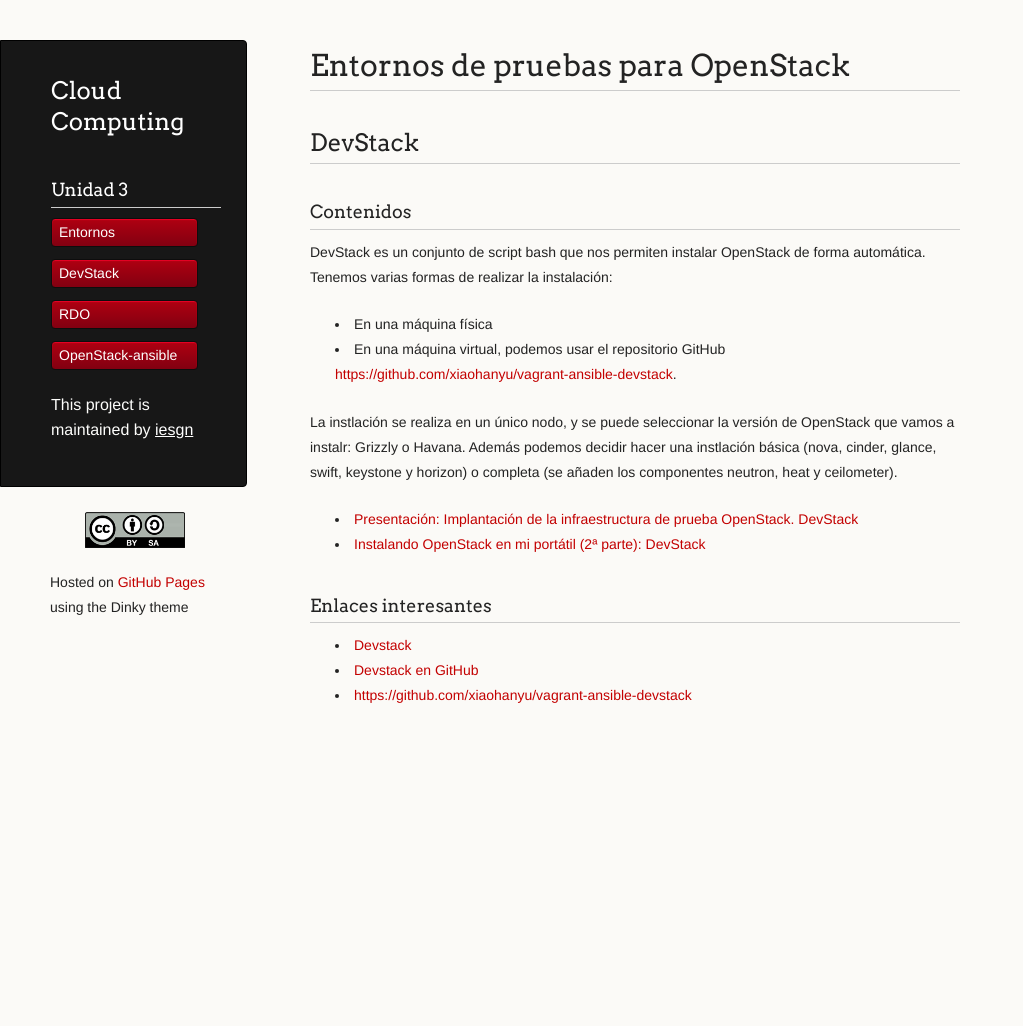
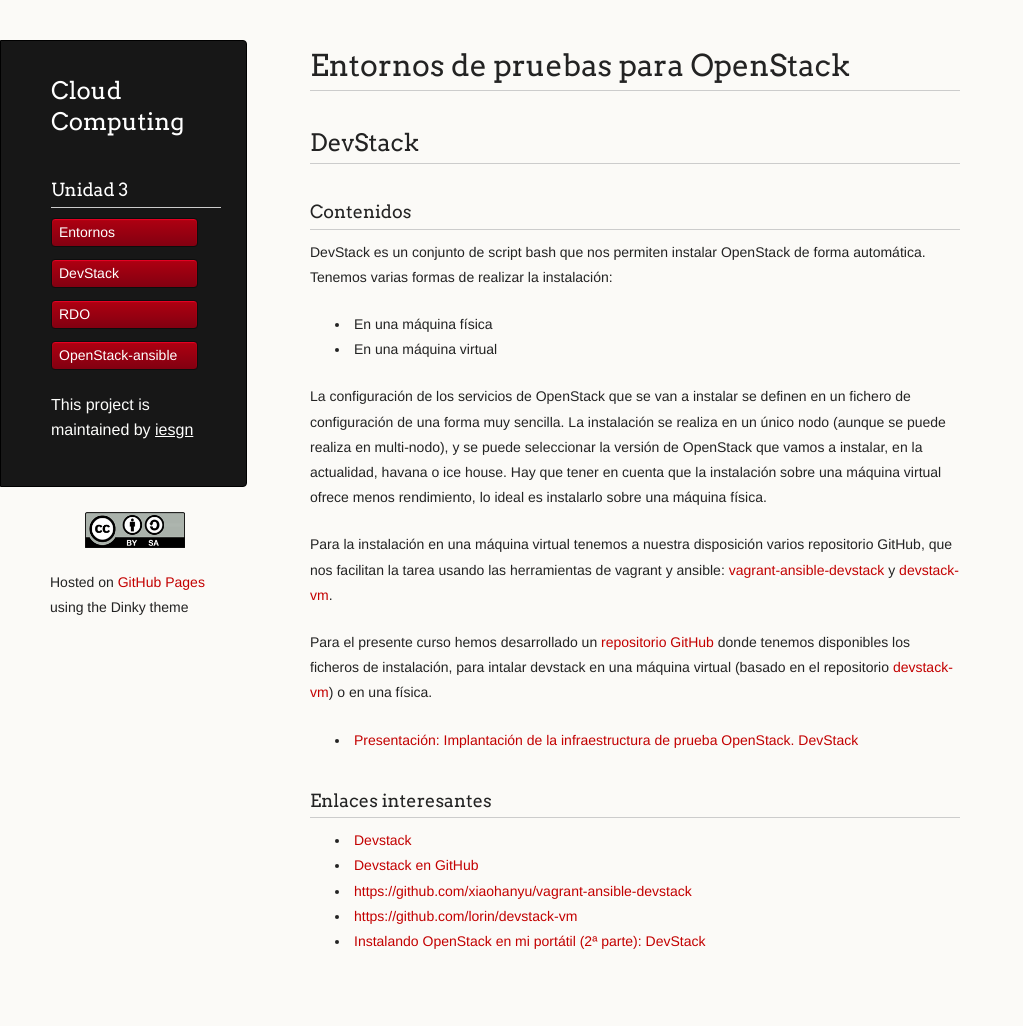
Before and after one commit to iesgn/cloud, a Jekyll site: the page built from curso/u3/devstack.md, in a window 1280 px wide. Shown: the whole page, without its empty margins (0-1023 px from the left). Built offline with Jekyll 4.4.1, drawn with Linux system fonts in a browser that asks for light colours; before the commit the page ends 900 px from its top, so only the background shows below that.

Commit message:
Modificación de devstack

```diff
--- a/curso/u3/devstack.md
+++ b/curso/u3/devstack.md
@@ -11,16 +11,20 @@ menu:
 DevStack es un conjunto de script bash que nos permiten instalar OpenStack de forma automática. Tenemos varias formas de realizar la instalación:
 
 * En una máquina física
-* En una máquina virtual, podemos usar el repositorio GitHub [https://github.com/xiaohanyu/vagrant-ansible-devstack]( https://github.com/xiaohanyu/vagrant-ansible-devstack).
+* En una máquina virtual
 
-La instlación se realiza en un único nodo, y se puede seleccionar la versión de OpenStack que vamos a instalr: Grizzly o Havana.
-Además podemos decidir hacer una instlación básica (nova, cinder, glance, swift, keystone y horizon) o completa (se añaden los componentes neutron, heat y ceilometer).
+La configuración de los servicios de OpenStack que se van a instalar se definen en un fichero de configuración de una forma muy sencilla. La instalación se realiza en un único nodo (aunque se puede realiza en multi-nodo), y se puede seleccionar la versión de OpenStack que vamos a instalar, en la actualidad, havana o ice house. Hay que tener en cuenta que la instalación sobre una máquina virtual ofrece menos rendimiento, lo ideal es instalarlo sobre una máquina física.
+
+Para la instalación en una máquina virtual tenemos a nuestra disposición varios repositorio GitHub, que nos facilitan la tarea usando las herramientas de vagrant y ansible:  [vagrant-ansible-devstack]( https://github.com/xiaohanyu/vagrant-ansible-devstack) y [devstack-vm](https://github.com/lorin/devstack-vm).
+
+Para el presente curso hemos desarrollado un [repositorio GitHub](https://github.com/iesgn/devstack-havana-cursocloud.git) donde tenemos disponibles los ficheros de instalación, para intalar devstack en una máquina virtual (basado en el repositorio [devstack-vm](https://github.com/lorin/devstack-vm)) o en una física.
 
 * [Presentación: Implantación de la infraestructura de prueba OpenStack. DevStack](presentacion_devstack)
-* [Instalando OpenStack en mi portátil (2ª parte): DevStack](http://www.josedomingo.org/pledin/2014/03/instalando-openstack-en-mi-portatil-2a-parte-devstack/)
 
 ###Enlaces interesantes
 
 * [Devstack](http://devstack.org/)
 * [Devstack en GitHub](https://github.com/openstack-dev/devstack)
 * [https://github.com/xiaohanyu/vagrant-ansible-devstack]( https://github.com/xiaohanyu/vagrant-ansible-devstack)
+* [https://github.com/lorin/devstack-vm](https://github.com/lorin/devstack-vm)
+* [Instalando OpenStack en mi portátil (2ª parte): DevStack](http://www.josedomingo.org/pledin/2014/03/instalando-openstack-en-mi-portatil-2a-parte-devstack/)
```
